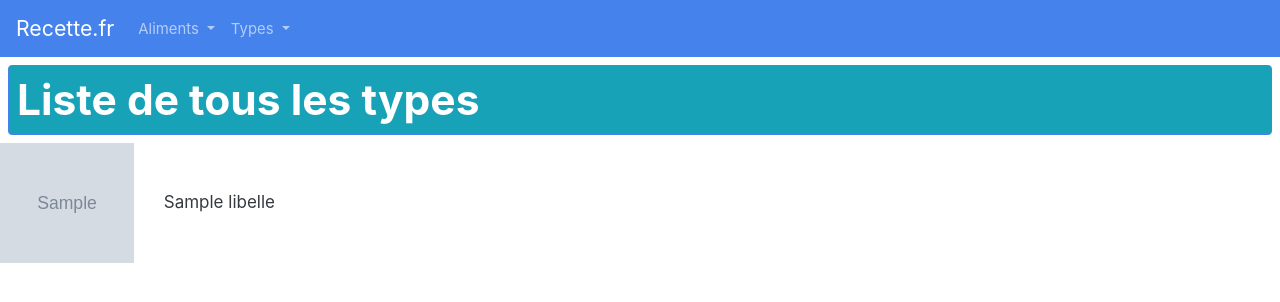
After one commit to TomassPasc/projet_Symfony_fruits_et_l-gumes, a Symfony app: template templates/type/types.html.twig in a window 1280 px wide. The commit adds this page. Shown: the top 302 px of the page. Run offline with Twig, Linux system fonts and the light colour scheme; the template is opened without the code that fills it: most values are stand-ins (such as "Sample title", 1, 10 or a date in 2020); grey boxes marked "Sample" are stand-in pictures; some libraries are stand-ins or nearby versions.

Commit message:
création de la page type et création des liens correspondant

```diff
--- a/src/Form/AlimentType.php
+++ b/src/Form/AlimentType.php
@@ -2,9 +2,11 @@
 
 namespace App\Form;
 
+use App\Entity\Type;
 use App\Entity\Aliment;
 use Symfony\Component\Form\AbstractType;
 use Symfony\Component\Form\FormBuilderInterface;
+use Symfony\Bridge\Doctrine\Form\Type\EntityType;
 use Symfony\Component\OptionsResolver\OptionsResolver;
 use Symfony\Component\Form\Extension\Core\Type\FileType;
 
@@ -20,6 +22,10 @@ class AlimentType extends AbstractType
             ->add('proteine')
             ->add('glucide')
             ->add('lipide')
+            ->add('type',EntityType::class,[
+                'class' => Type::class,
+                'choice_label' => 'libelle'
+            ])
         ;
     }
 
--- a/templates/admin_admin_aliment/adminAliment.html.twig
+++ b/templates/admin_admin_aliment/adminAliment.html.twig
@@ -18,6 +18,7 @@
     <tr class="table-primary">
         <td>Image</td>
         <td>Aliment</td>
+        <td>Type</td>
         <td>Prix</td>
         <td>Calories</td>
         <td>Protéines</td>
@@ -29,6 +30,7 @@
         <tr>
             <td><img src="{{asset('images/aliments/' ~ aliment.image)}}"  class="perso_imgAlimentAdmin"></td>
             <td><strong>{{aliment.nom}}</strong></td>
+            <td>{{aliment.type.libelle}}</td>
             <td>{{aliment.prix}}</td>
             <td>{{aliment.calorie}}</td>
             <td>{{aliment.proteine}}</td>
--- a/templates/admin_admin_aliment/modifEtAjout.html.twig
+++ b/templates/admin_admin_aliment/modifEtAjout.html.twig
@@ -21,6 +21,7 @@
             {% endif %}
             <div>{{ form_row(form.imageFile)}}</div>
             <div>{{ form_row(form.nom, {"attr" : {'class':'text-danger bg-success'},"label" : "Nom de l'aliment"}) }}</div>
+            <div>{{ form_row(form.type)}}</div>
         </div>
         <div class="col-6">
             {{form_widget(form)}}
--- a/templates/aliment/aliments.html.twig
+++ b/templates/aliment/aliments.html.twig
@@ -28,6 +28,7 @@
                         <h3><a href="{{path("afficher_un_aliment", {"id":aliment.id})}}" class="card-title text-center pb-2 mx-3 border-bottom border-primary">{{aliment.nom}}</a></h3>
                         <p class="card-text">
                             <h4 class="text-center"> Prix (kilo) : {{aliment.prix}}</h4>
+                            <h4 class="text-center"> Type : {{aliment.type.libelle}}</h4>
                             <table class="table text-center">
                                 <tr class="table-primary">
                                     <td>Propriété</td>
--- a/templates/base.html.twig
+++ b/templates/base.html.twig
@@ -25,6 +25,18 @@
                             <div class="dropdown-divider"></div>
                             <a class="dropdown-item" href="{{path('admin_aliment')}}">administration</a>
                         </div>
+                    </li>
+                    <li class="nav-item dropdown">
+                        <a class="nav-link dropdown-toggle" href="#" id="navbarDropdown" role="button" data-toggle="dropdown" aria-haspopup="true" aria-expanded="false">
+                        Types
+                        </a>
+                        <div class="dropdown-menu" aria-labelledby="navbarDropdown">
+                            <a class="dropdown-item" href="{{path('types')}}">types</a>
+                            <div class="dropdown-divider"></div>
+                            <a class="dropdown-item" href="">administration</a>
+                        </div>
+                    </li>
+                </ul>
             </div>
         </nav>
         <h1 class="border border-primary rounded p-2 m-2 text-white bg-info">{% block monTitre %}{% endblock %}</h1>
--- /dev/null
+++ b/templates/type/types.html.twig
@@ -0,0 +1,32 @@
+{% extends 'base.html.twig' %}
+
+{% block title %}Types{% endblock %}
+
+{% block monTitre %}Liste de tous les types{% endblock %}
+
+
+
+
+{% block body %}
+    <div class="row">
+        {% for type in types %}
+            <div class="col-6">
+                <div class="row align-items-center">
+                    <div class="col-sm-6 col-md-4 col-lg-3">
+                        <img src="{{asset('images/types/' ~ type.image)}}" class="perso_imgAliment img-fluid">
+                    </div>
+                    <div class="col">
+                        {{ type.libelle }}
+                    </div>
+
+                </div>
+
+            </div>
+
+
+
+
+        {% endfor %}
+    </div>
+
+{% endblock %}
```
Also changed, not shown: src/Controller/TypeController.php (added, +22 -0 lines). Lines whose indentation alone changed are shown as unchanged.
